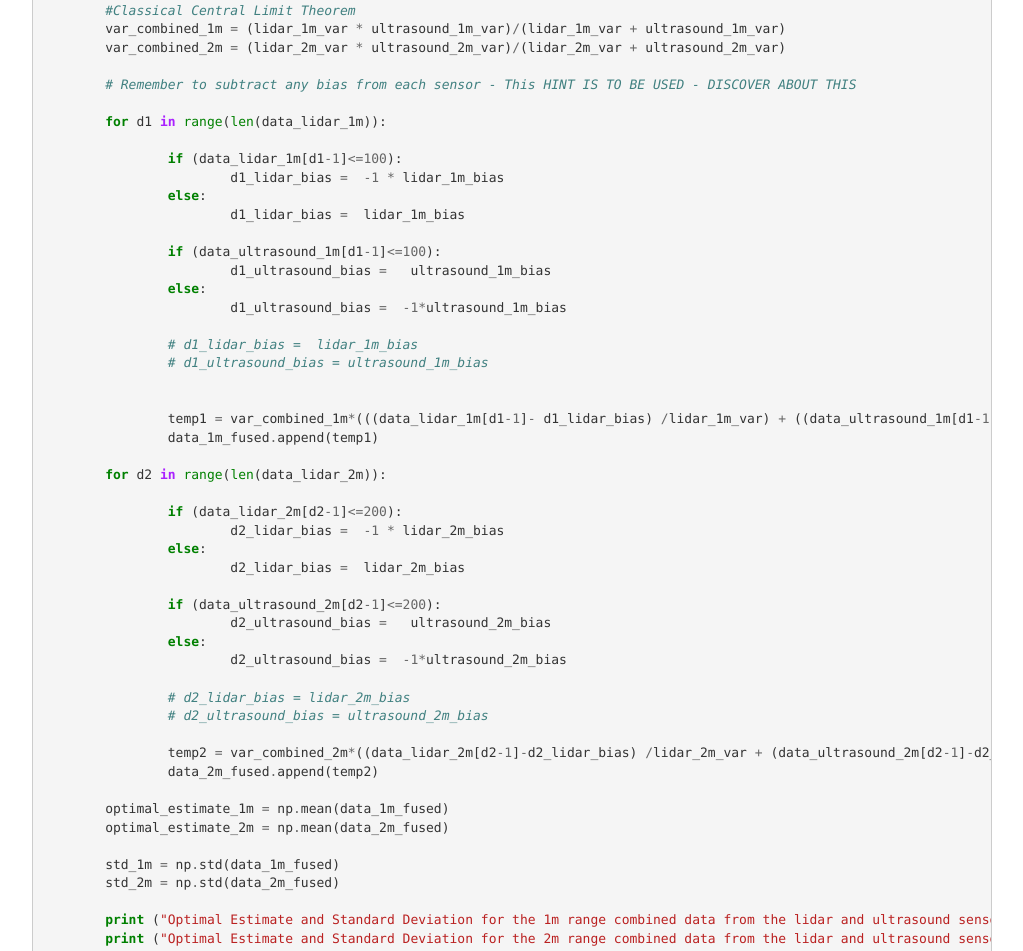
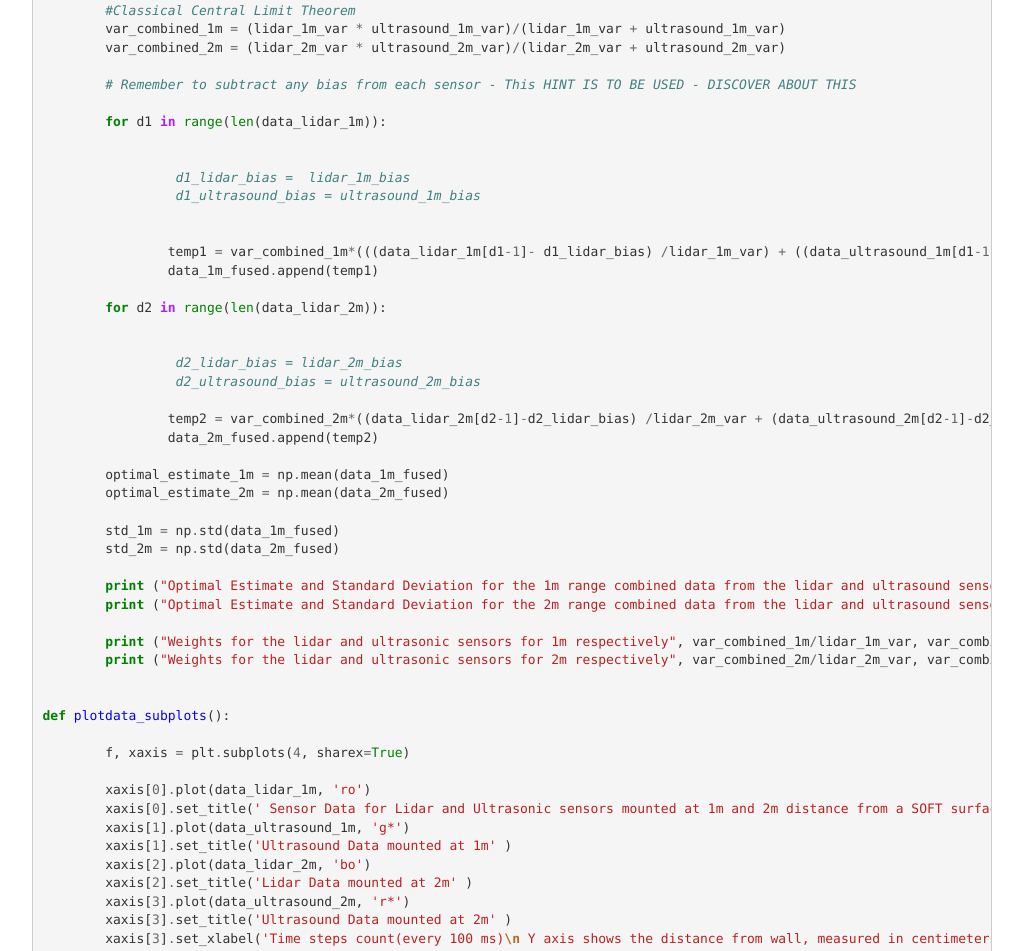
Before and after one commit to kumarakshay324/kumarakshay324.github.old, a plain HTML site: page q9.html in a window 1280 px wide. Shown: the part 1865-2816 px from the top of the page, without its empty margins (128-1151 px from the left). Drawn offline with nearby package versions, Linux system fonts and the light colour scheme; some packages are replaced by stand-ins of ours; a web font is replaced by a local one.

Commit message:
Update q9.html

```diff
--- a/q9.html
+++ b/q9.html
@@ -774,18 +774,9 @@ img {max-width : 100%}
 
 	<span class="k">for</span> <span class="n">d1</span> <span class="ow">in</span> <span class="nb">range</span><span class="p">(</span><span class="nb">len</span><span class="p">(</span><span class="n">data_lidar_1m</span><span class="p">)):</span>
 
-		<span class="k">if</span> <span class="p">(</span><span class="n">data_lidar_1m</span><span class="p">[</span><span class="n">d1</span><span class="o">-</span><span class="mi">1</span><span class="p">]</span><span class="o">&lt;=</span><span class="mi">100</span><span class="p">):</span>
-			<span class="n">d1_lidar_bias</span> <span class="o">=</span>  <span class="o">-</span><span class="mi">1</span> <span class="o">*</span> <span class="n">lidar_1m_bias</span>
-		<span class="k">else</span><span class="p">:</span>
-			<span class="n">d1_lidar_bias</span> <span class="o">=</span>  <span class="n">lidar_1m_bias</span>
 
-		<span class="k">if</span> <span class="p">(</span><span class="n">data_ultrasound_1m</span><span class="p">[</span><span class="n">d1</span><span class="o">-</span><span class="mi">1</span><span class="p">]</span><span class="o">&lt;=</span><span class="mi">100</span><span class="p">):</span>
-			<span class="n">d1_ultrasound_bias</span> <span class="o">=</span>   <span class="n">ultrasound_1m_bias</span>
-		<span class="k">else</span><span class="p">:</span>
-			<span class="n">d1_ultrasound_bias</span> <span class="o">=</span>  <span class="o">-</span><span class="mi">1</span><span class="o">*</span><span class="n">ultrasound_1m_bias</span>
-
-		<span class="c1"># d1_lidar_bias =  lidar_1m_bias</span>
-		<span class="c1"># d1_ultrasound_bias = ultrasound_1m_bias</span>
+		<span class="c1"> d1_lidar_bias =  lidar_1m_bias</span>
+		<span class="c1"> d1_ultrasound_bias = ultrasound_1m_bias</span>
 
 
 		<span class="n">temp1</span> <span class="o">=</span> <span class="n">var_combined_1m</span><span class="o">*</span><span class="p">(((</span><span class="n">data_lidar_1m</span><span class="p">[</span><span class="n">d1</span><span class="o">-</span><span class="mi">1</span><span class="p">]</span><span class="o">-</span> <span class="n">d1_lidar_bias</span><span class="p">)</span> <span class="o">/</span><span class="n">lidar_1m_var</span><span class="p">)</span> <span class="o">+</span> <span class="p">((</span><span class="n">data_ultrasound_1m</span><span class="p">[</span><span class="n">d1</span><span class="o">-</span><span class="mi">1</span><span class="p">]</span> <span class="o">-</span> <span class="n">d1_ultrasound_bias</span><span class="p">)</span><span class="o">/</span><span class="n">ultrasound_1m_var</span><span class="p">))</span>
@@ -793,18 +784,9 @@ img {max-width : 100%}
 
 	<span class="k">for</span> <span class="n">d2</span> <span class="ow">in</span> <span class="nb">range</span><span class="p">(</span><span class="nb">len</span><span class="p">(</span><span class="n">data_lidar_2m</span><span class="p">)):</span>
 
-		<span class="k">if</span> <span class="p">(</span><span class="n">data_lidar_2m</span><span class="p">[</span><span class="n">d2</span><span class="o">-</span><span class="mi">1</span><span class="p">]</span><span class="o">&lt;=</span><span class="mi">200</span><span class="p">):</span>
-			<span class="n">d2_lidar_bias</span> <span class="o">=</span>  <span class="o">-</span><span class="mi">1</span> <span class="o">*</span> <span class="n">lidar_2m_bias</span>
-		<span class="k">else</span><span class="p">:</span>
-			<span class="n">d2_lidar_bias</span> <span class="o">=</span>  <span class="n">lidar_2m_bias</span>
 
-		<span class="k">if</span> <span class="p">(</span><span class="n">data_ultrasound_2m</span><span class="p">[</span><span class="n">d2</span><span class="o">-</span><span class="mi">1</span><span class="p">]</span><span class="o">&lt;=</span><span class="mi">200</span><span class="p">):</span>
-			<span class="n">d2_ultrasound_bias</span> <span class="o">=</span>   <span class="n">ultrasound_2m_bias</span>
-		<span class="k">else</span><span class="p">:</span>
-			<span class="n">d2_ultrasound_bias</span> <span class="o">=</span>  <span class="o">-</span><span class="mi">1</span><span class="o">*</span><span class="n">ultrasound_2m_bias</span>
-
-		<span class="c1"># d2_lidar_bias = lidar_2m_bias</span>
-		<span class="c1"># d2_ultrasound_bias = ultrasound_2m_bias</span>
+		<span class="c1"> d2_lidar_bias = lidar_2m_bias</span>
+		<span class="c1"> d2_ultrasound_bias = ultrasound_2m_bias</span>
 
 		<span class="n">temp2</span> <span class="o">=</span> <span class="n">var_combined_2m</span><span class="o">*</span><span class="p">((</span><span class="n">data_lidar_2m</span><span class="p">[</span><span class="n">d2</span><span class="o">-</span><span class="mi">1</span><span class="p">]</span><span class="o">-</span><span class="n">d2_lidar_bias</span><span class="p">)</span> <span class="o">/</span><span class="n">lidar_2m_var</span> <span class="o">+</span> <span class="p">(</span><span class="n">data_ultrasound_2m</span><span class="p">[</span><span class="n">d2</span><span class="o">-</span><span class="mi">1</span><span class="p">]</span><span class="o">-</span><span class="n">d2_ultrasound_bias</span><span class="p">)</span><span class="o">/</span><span class="n">ultrasound_2m_var</span><span class="p">)</span>
 		<span class="n">data_2m_fused</span><span class="o">.</span><span class="n">append</span><span class="p">(</span><span class="n">temp2</span><span class="p">)</span>
```
